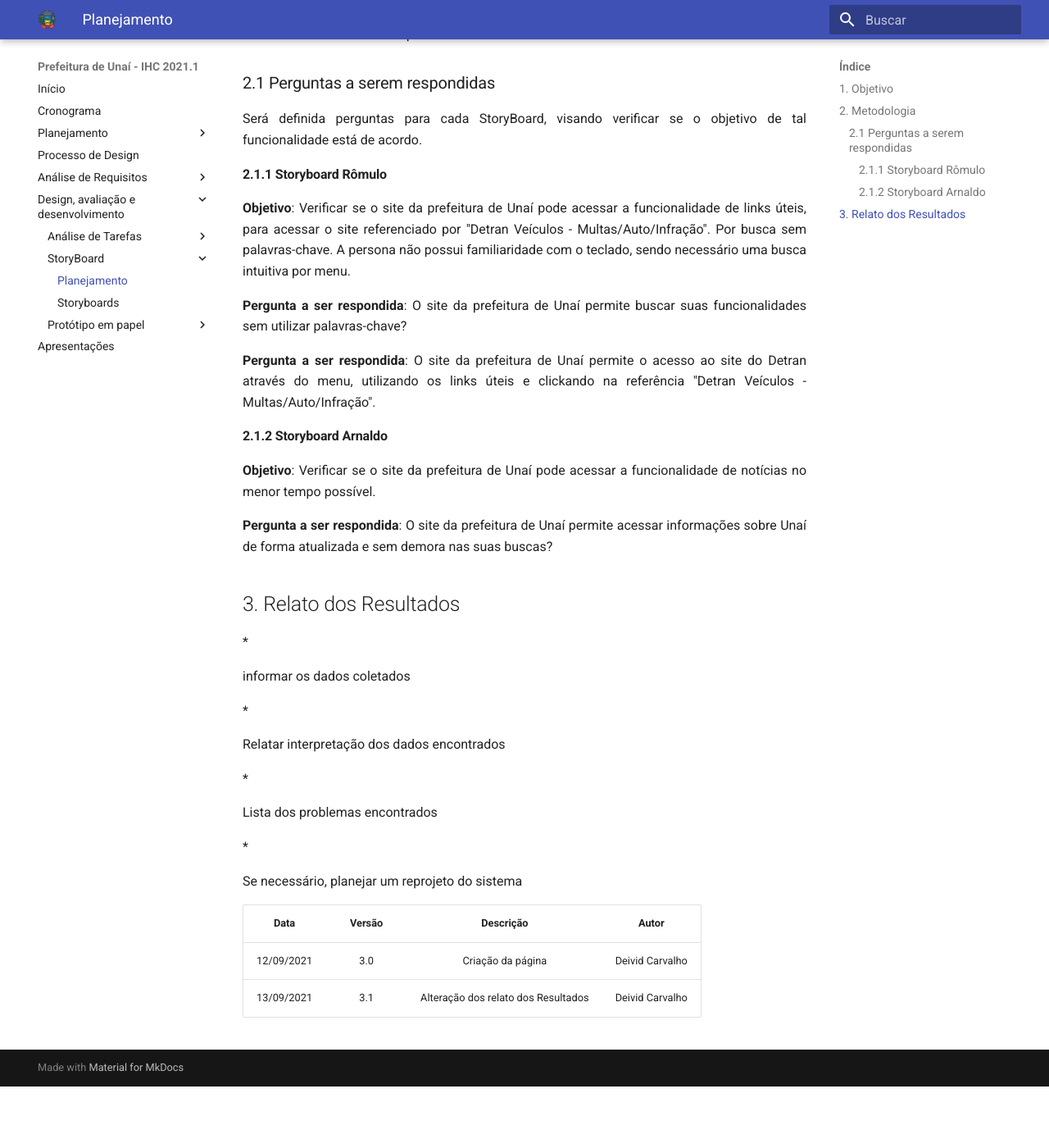
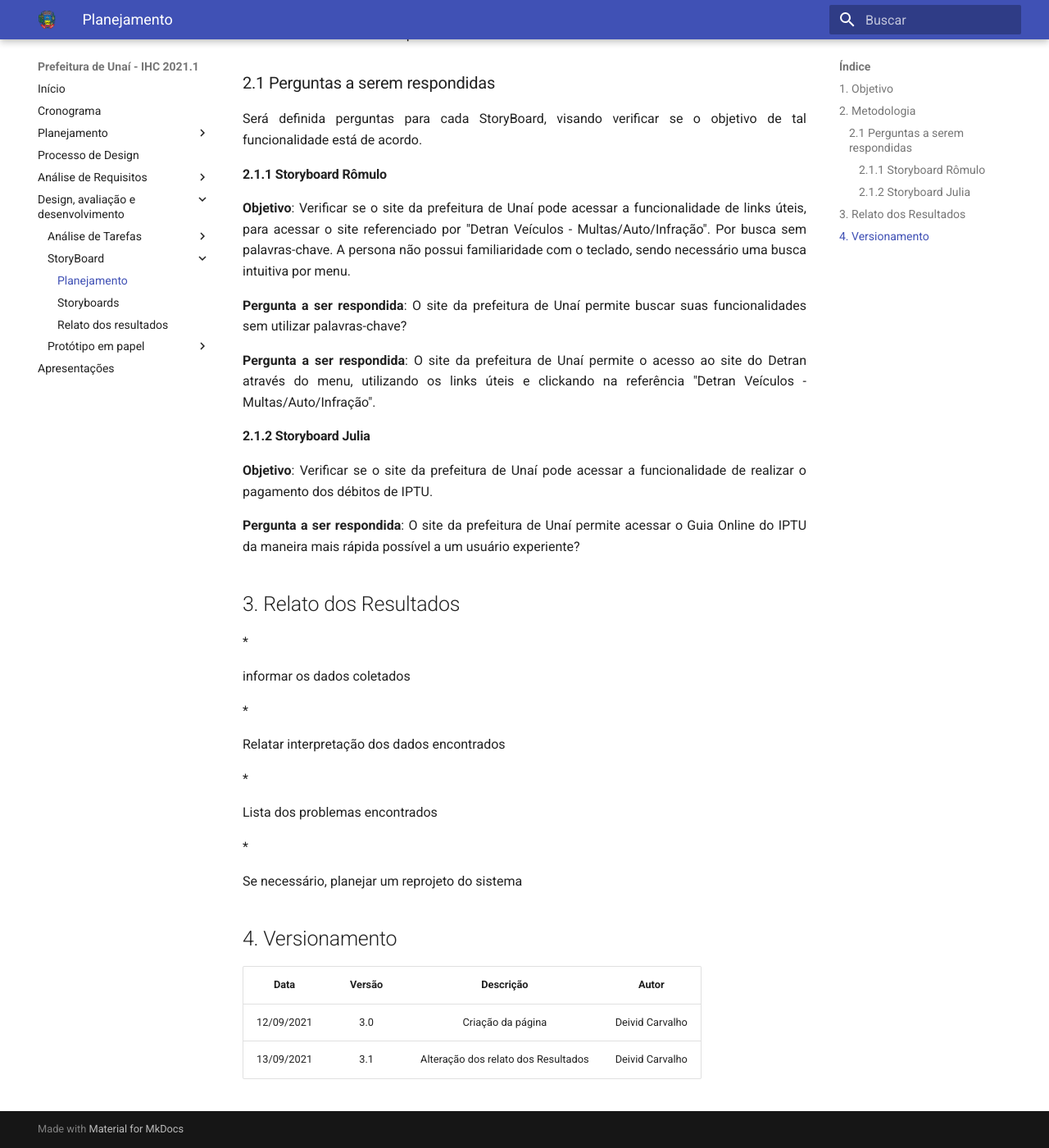
Before and after one commit to Interacao-Humano-Computador/2021.1-Prefeitura-Unai, an MkDocs documentation site: the page built from docs/designAvaliacaoDesenvolv/storyboard/planejamentoStory.md, in a window 1280 px wide and 1400 px high, scrolled down 472 px. Shown: the whole window at 82% size. Built offline with MkDocs 1.6.1 and Material for MkDocs 9.7.7, drawn with Linux system fonts in a browser that asks for light colours; before the commit the page ends 1797 px from its top, so only the background shows below that.

Commit message:
Adicionando Relato dos resultados storyboard

```diff
--- a/docs/designAvaliacaoDesenvolv/storyboard/planejamentoStory.md
+++ b/docs/designAvaliacaoDesenvolv/storyboard/planejamentoStory.md
@@ -15,9 +15,9 @@
 <p align = "justify"><b>Pergunta a ser respondida</b>: O site da prefeitura de Unaí permite buscar suas funcionalidades sem utilizar palavras-chave?</p>
 <p align = "justify"><b>Pergunta a ser respondida</b>: O site da prefeitura de Unaí permite o acesso ao site do Detran através do menu, utilizando os links úteis e clickando na referência "Detran Veículos - Multas/Auto/Infração".</p>
 
-#### 2.1.2 Storyboard Arnaldo
-<p align = "justify"><b>Objetivo</b>: Verificar se o site da prefeitura de Unaí pode acessar a funcionalidade de notícias no menor tempo possível.</p>
-<p align = "justify"><b>Pergunta a ser respondida</b>: O site da prefeitura de Unaí permite acessar informações sobre Unaí de forma atualizada e sem demora nas suas buscas?</p>
+#### 2.1.2 Storyboard Julia
+<p align = "justify"><b>Objetivo</b>: Verificar se o site da prefeitura de Unaí pode acessar a funcionalidade de realizar o pagamento dos débitos de IPTU.</p>
+<p align = "justify"><b>Pergunta a ser respondida</b>: O site da prefeitura de Unaí permite acessar o Guia Online do IPTU da maneira mais rápida possível a um usuário experiente?</p>
 
 ## 3. Relato dos Resultados
 *<p align = "justify">informar os dados coletados</p>
@@ -25,6 +25,8 @@
 *<p align = "justify">Lista dos problemas encontrados</p>
 *<p align = "justify">Se necessário, planejar um reprojeto do sistema</p>
 
+## 4. Versionamento
+
 | Data |Versão|         Descrição          |       Autor      |
 |:----:|:----:|:--------------------------:|:----------------:|
 | 12/09/2021 |  3.0 | Criação da página    | Deivid Carvalho |
--- a/mkdocs.yml
+++ b/mkdocs.yml
@@ -32,6 +32,7 @@
     - StoryBoard:
       - Planejamento: designAvaliacaoDesenvolv/storyboard/planejamentoStory.md
       - Storyboards: designAvaliacaoDesenvolv/storyboard/avastoryboards.md
+      - Relato dos resultados: designAvaliacaoDesenvolv/storyboard/relatoStory.md
     - Protótipo em papel:
       - Planejamento:  designAvaliacaoDesenvolv/papel/planejamentopapel.md
   - Apresentações: apresentacoes/15_08_2021.md
```
Also changed, not shown: docs/designAvaliacaoDesenvolv/storyboard/relatoStory.md (added, +95 -0 lines), docs/img/cttStoryboard.PNG (added).
